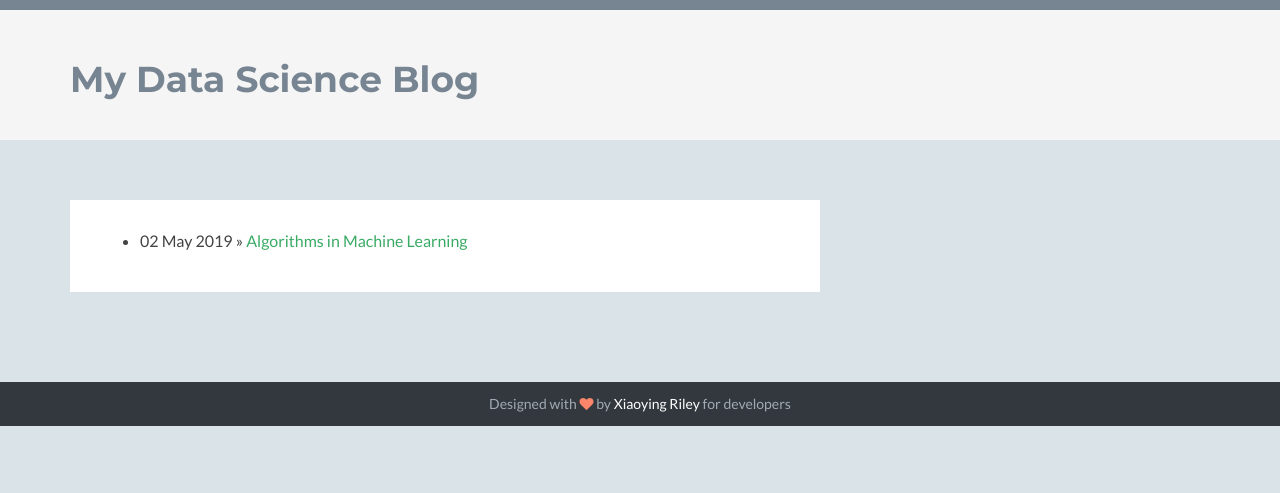
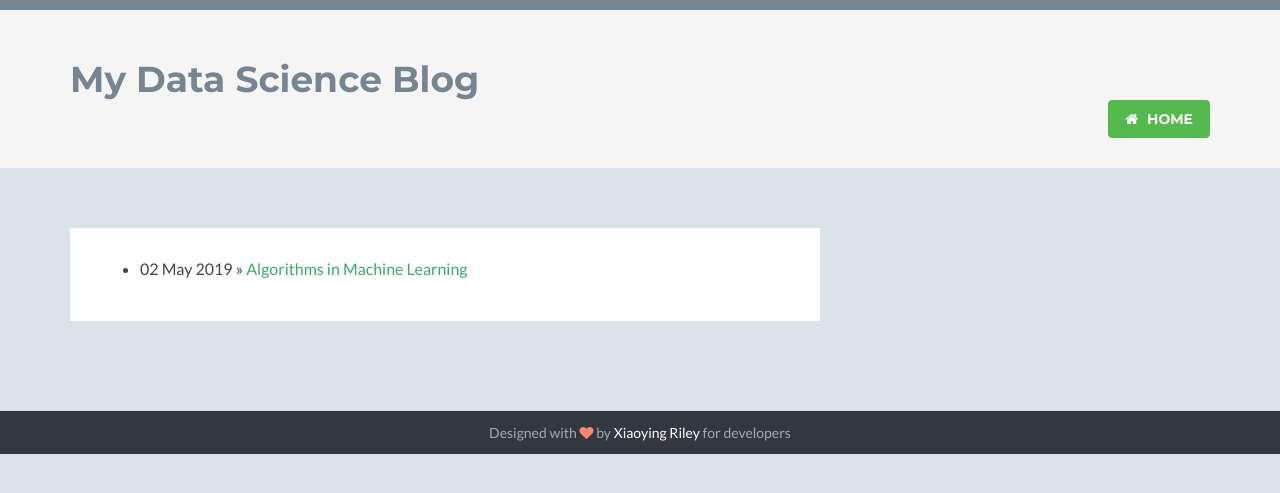
Before and after one commit to abhisheksanghai/abhisheksanghai.github.io, a Jekyll site: the page built from datascience/index.html, in a window 1280 px wide. Shown: the top 493 px of the page. Built offline with Jekyll 4.4.1, drawn with Linux system fonts in a browser that asks for light colours; nearby versions of some CDN libraries; library files that are not in the unit come from our copies.

Commit message:
Update index.html
adding link to homepage and changing icon to home

```diff
--- a/datascience/index.html
+++ b/datascience/index.html
@@ -8,6 +8,7 @@ title: My Data Science Blog
             <div class="profile-content pull-left">
                 <h1>{{ page.title }}</h1>
             </div><!--//profile-->
+		<a class="btn btn-cta-primary pull-right" href="/"><i class="fa fa-home"></i> Home</a>
         </div><!--//container-->
     </header><!--//header-->
 
```
